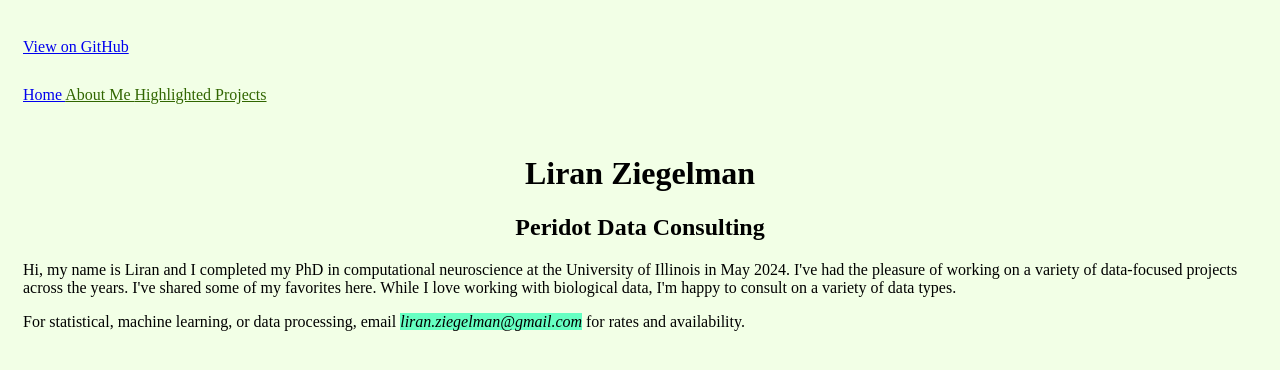
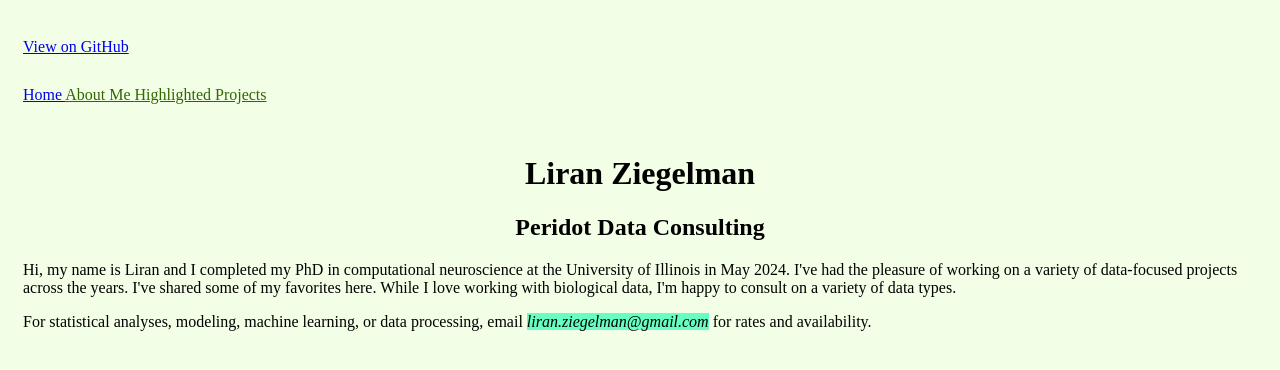
Before and after one commit to lziegelman/lziegelman.github.io, a Jekyll site: the page built from index.html, in a window 1280 px wide. Shown: the top 370 px of the page. Built offline with Jekyll 4.4.1, drawn with Linux system fonts in a browser that asks for light colours.

Commit message:
Update index.html

```diff
--- a/index.html
+++ b/index.html
@@ -6,4 +6,4 @@
 
 <p> Hi, my name is Liran and I completed my PhD in computational neuroscience at the University of Illinois in May 2024. I've had the pleasure of working on a variety of data-focused projects across the years. I've shared some of my favorites here. While I love working with biological data, I'm happy to consult on a variety of data types. </p>
 
-<p> For statistical, machine learning, or data processing, email <mark style="background: #66ffc2!important"><em>liran.ziegelman@gmail.com</em></mark> for rates and availability. </p>
+<p> For statistical analyses, modeling, machine learning, or data processing, email <mark style="background: #66ffc2!important"><em>liran.ziegelman@gmail.com</em></mark> for rates and availability. </p>
```
